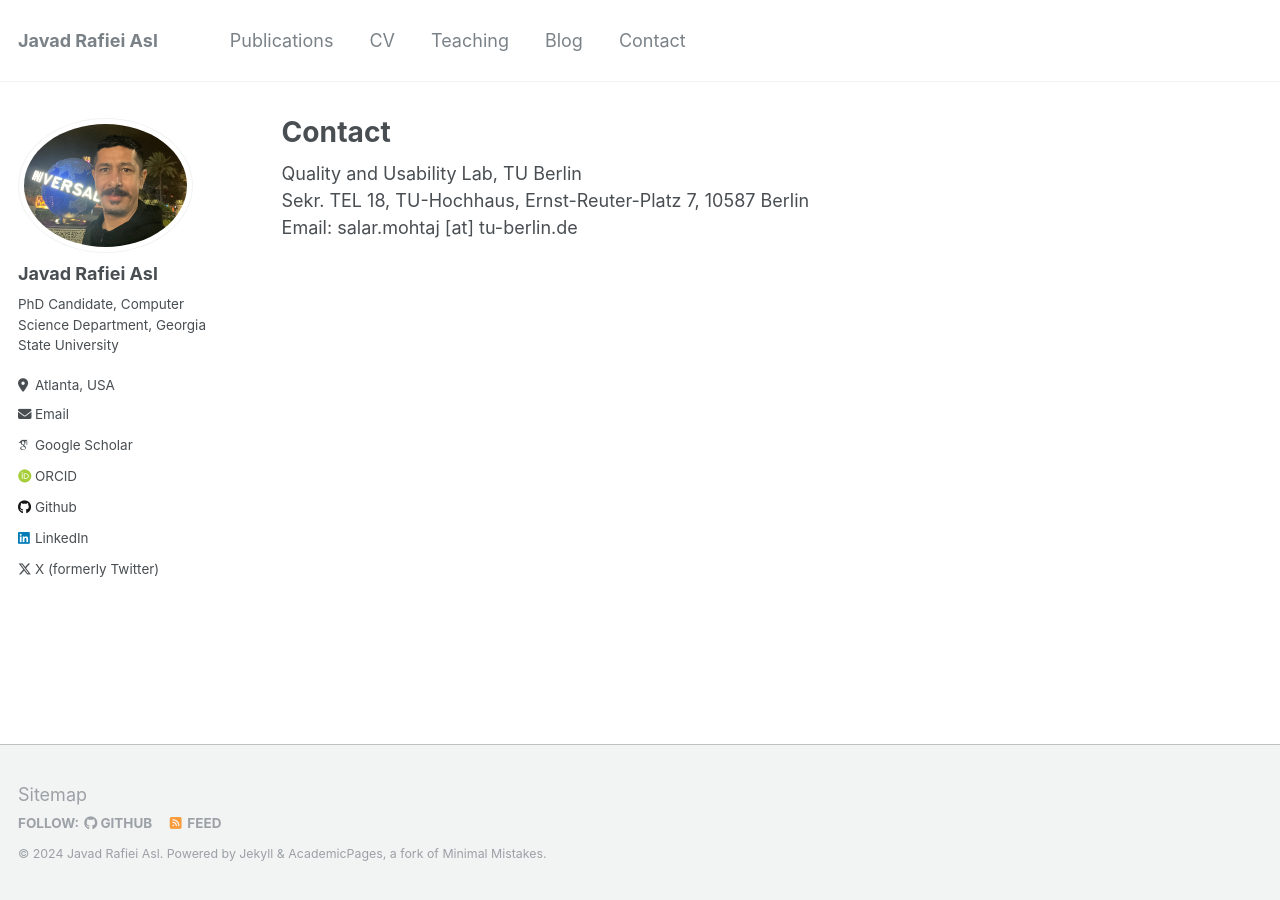
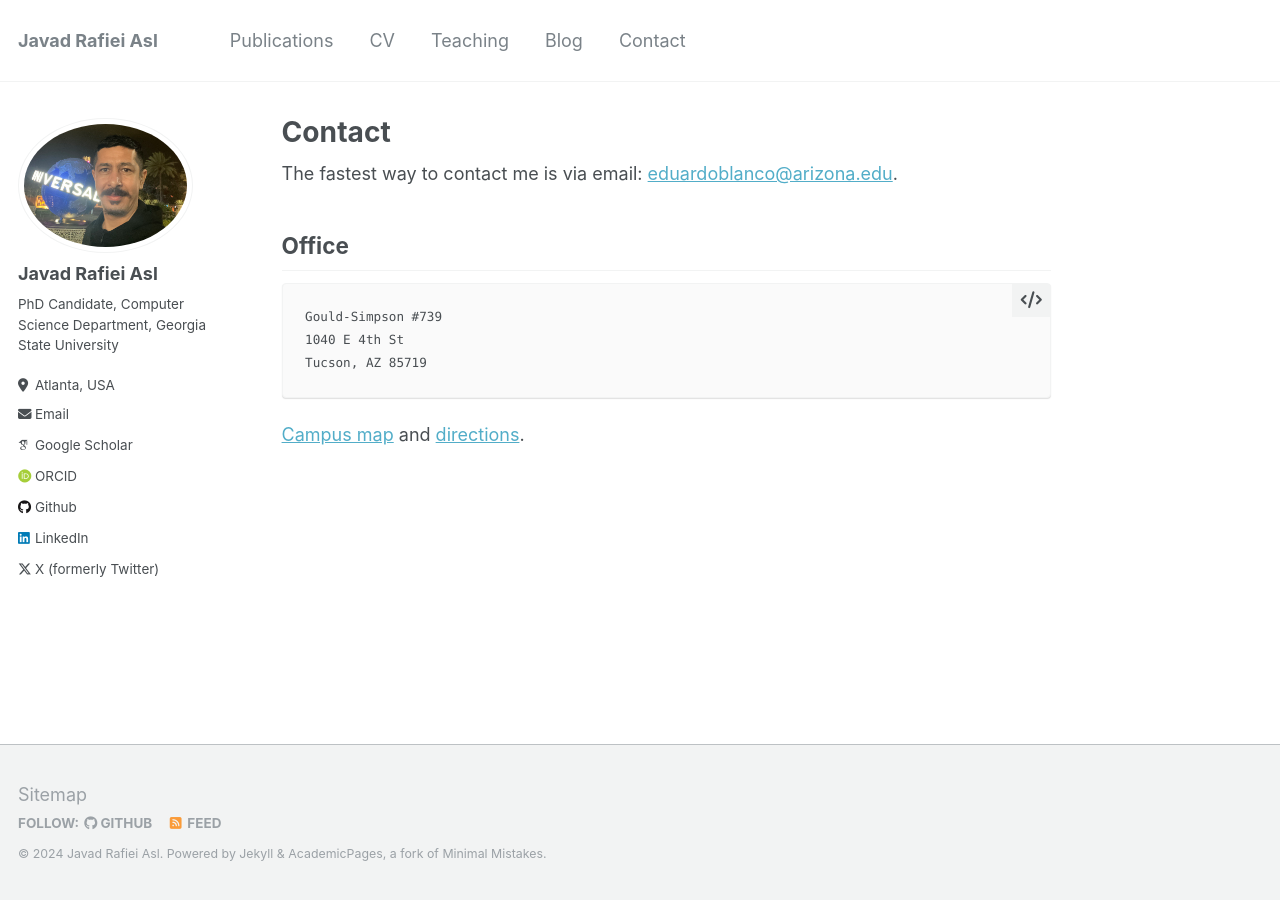
Before and after one commit to jasl1/jasl1.github.io, a Jekyll site: the page built from _pages/contact.md, in a window 1280 px wide. Built offline with Jekyll 4.4.1, drawn with Linux system fonts in a browser that asks for light colours; some web fonts are replaced.

Commit message:
Update contact.md

```diff
--- a/_pages/contact.md
+++ b/_pages/contact.md
@@ -7,6 +7,19 @@ redirect_from:
  # - /contact
  # - /contact.html
 ---
-Quality and Usability Lab, TU Berlin <br/>
-Sekr. TEL 18, TU-Hochhaus, Ernst-Reuter-Platz 7, 10587 Berlin <br/>
-Email: salar.mohtaj [at] tu-berlin.de
+
+<div class="post-content">
+    <p>The fastest way to contact me is via email: <a href="mailto:eduardoblanco@arizona.edu">eduardoblanco@arizona.edu</a>.</p>
+
+    <h2 id="office">Office</h2>
+    <div class="language-plaintext highlighter-rouge">
+        <div class="highlight">
+            <pre class="highlight"><code>Gould-Simpson #739
+1040 E 4th St
+Tucson, AZ 85719
+</code></pre>
+        </div>
+    </div>
+
+    <p><a href="https://map.arizona.edu/" target="_blank">Campus map</a> and <a href="https://goo.gl/maps/yxwTGiFvPzzEPhCB9" target="_blank">directions</a>.</p>
+</div>
```
